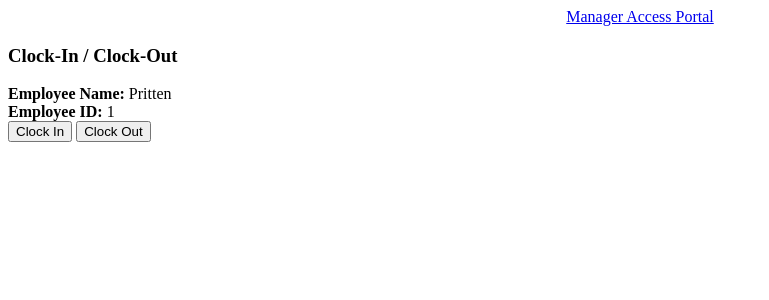
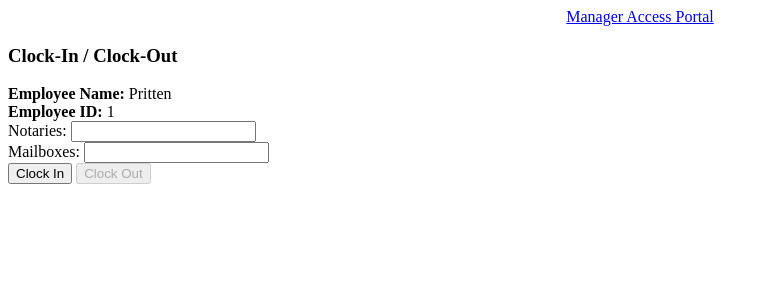
Before and after one commit to CarlaHernandez425/UPSProject, a PHP site: page /dashboard.php in a window 1280 px wide. Shown: the top 300 px of the page, without its empty margins (0-769 px from the left). Run offline with PHP 8.4, Linux system fonts and the light colour scheme; a user stored in the database is signed in.

Commit message:
Update dashboard.php
added ui elements for user input for notary and mb

```diff
--- a/DBGroup5/dashboard.php
+++ b/DBGroup5/dashboard.php
@@ -6,6 +6,7 @@
         echo "<p>" . $_SESSION['message'] . "</p>";
         unset($_SESSION['message']); // Clear the message after displaying it
     }
+
 ?>
 
 <!DOCTYPE html>
@@ -27,10 +28,35 @@
 <div><b>Employee ID:</b> <?= $_SESSION['id']?> </div>
 <div>
     <form action="clock_action.php" method="post">
-        <button type="submit" name="action" value="clockIn">Clock In</button>
-        <button type="submit" name="action" value="clockOut">Clock Out</button>
-    </form>
+        <label for="notaries">Notaries:</label>
+        <input type="number" id="notaries" name="notaries" required><br>
+        <label for="mailboxes">Mailboxes:</label>
+        <input type="number" id="mailboxes" name="mailboxes" required><br>
+        <button type="submit" name="action" value="clockIn" id="clockInButton">Clock In</button>
+        <button type="submit" name="action" value="clockOut" id="clockOutButton" disabled>Clock Out</button>
+  </form>
 </div>
+
+<script>
+  const notariesInput = document.getElementById("notaries");
+  const mailboxesInput = document.getElementById("mailboxes");
+  const clockOutButton = document.getElementById("clockOutButton");
+
+  function checkInputs() {
+    if (notariesInput.value !== "" && mailboxesInput.value !== "") {
+      clockOutButton.disabled = false;
+    } else {
+      clockOutButton.disabled = true;
+    }
+  }
+
+  notariesInput.addEventListener("input", checkInputs);
+  mailboxesInput.addEventListener("input", checkInputs);
+
+  // Check initial state on page load
+  checkInputs();
+</script>
 
 </body>
 </html>
+</html>
```
